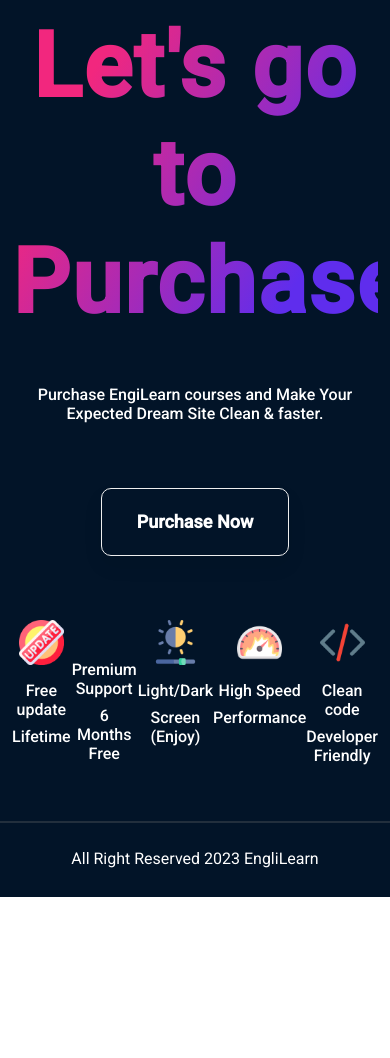
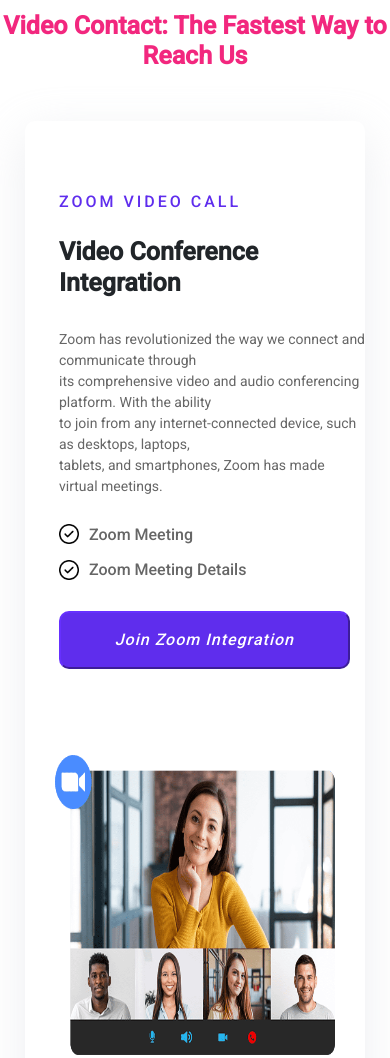
Before and after one commit to mdsajib360/EngiLearnLms, a plain HTML site: page index.html in a window 390 px wide. Shown: the part 6660-7718 px from the top of the page. Before the commit the page ends 7557 px from the top, so only its background shows below. Drawn offline with nearby package versions, Linux system fonts and the light colour scheme.

Commit message:
responsive zoom

```diff
--- a/index.html
+++ b/index.html
@@ -9,7 +9,7 @@
     </style>
 
 
-        <link href="https://cdn.jsdelivr.net/npm/bootstrap@5.3.2/dist/css/bootstrap.min.css" rel="stylesheet"
+    <link href="https://cdn.jsdelivr.net/npm/bootstrap@5.3.2/dist/css/bootstrap.min.css" rel="stylesheet"
         integrity="sha384-T3c6CoIi6uLrA9TneNEoa7RxnatzjcDSCmG1MXxSR1GAsXEV/Dwwykc2MPK8M2HN" crossorigin="anonymous">
     <link rel="stylesheet" href="style.css">
     <link rel="stylesheet" href="https://cdn.jsdelivr.net/npm/bootstrap-icons@1.11.1/font/bootstrap-icons.css">
@@ -25,8 +25,8 @@
             <!-- logo -->
             <div><a class="navbar-brand" href="#"><img src="images/logo/logo2.png" id="logo" alt=""></a></div>
             <button class="navbar-toggler" type="button" data-bs-toggle="collapse"
-                data-bs-target="#navbarSupportedContent" aria-controls="navbarSupportedContent"
-                aria-expanded="false" aria-label="Toggle navigation">
+                data-bs-target="#navbarSupportedContent" aria-controls="navbarSupportedContent" aria-expanded="false"
+                aria-label="Toggle navigation">
                 <span class="navbar-toggler-icon"></span>
             </button>
 
@@ -81,7 +81,7 @@
 
 
     </nav>
-        <!-- nav end -->
+    <!-- nav end -->
     <header>
 
 
@@ -119,12 +119,12 @@
     <main>
 
         <!-- core features start -->
-        <section id="core_features" class="text-center">
+        <section id="core_features" class="text-center mb-5">
             <h1>Core Features</h1>
             <h3>EngiLearn Exclusive Features </h3>
             <div class="core_cards" id="core_cards">
 
-                   <!-- <div class="single_cards">
+                <!-- <div class="single_cards">
                     <div class="inner mb-3">
                         <div class="icon  d-block">
                             <img src="images/core/c1.png" alt="">
@@ -140,19 +140,55 @@
             </div>
         </section>
         <!-- core feature end  -->
+
+        <section class="contact">
+            <h1 class="text-center contact_title mb-5">
+                Video Contact: The Fastest Way to Reach Us
+            </h1>
+            <div class="video_container">
+
+                    <div class="details">
+                        <h6 class="zoom">ZOOM VIDEO CALL</h6>
+                        <h3>Video Conference Integration</h3>
+                        <p>
+                            Zoom has revolutionized the way we connect and communicate through <br> its comprehensive video and audio
+                            conferencing
+                            platform. With the ability<br> to join from any internet-connected device, such as desktops, laptops,<br>
+                            tablets, and
+                            smartphones, Zoom has made virtual meetings.
+
+                        </p>
+                        <div class="meeting d-flex align-items-center">
+                            <img src="images/icons/check-mark.png" alt="">
+                            <h6 class="mt-2">Zoom Meeting</h6>
+                        </div>
+                        <div class="meeting d-flex align-items-center mb-4">
+                            <img src="images/icons/check-mark.png" alt="">
+                            <h6 class="mt-2">Zoom Meeting Details</h6>
+                        </div>
+
+                        <button class="default_btn">Join Zoom Integration</button>
+
+                    </div>
+                    <div class="zoom_img">
+                        <img class="" src="images/zoom/zoom.png" alt="">
+                    </div>
+
+            </div>
+        </section>
     </main>
 
 
 
 
-    <footer style="background-color:#021428">
+    <footer style="background-color:#021428;;">
         <!-- purchase section -->
-        <section id="purchase" class="container text-center" >
-            <h1 class="mb-5" id="title">Let's go to Purchase</h1>
-            <h6 class="mb-3">Purchase EngiLearn courses and Make Your Expected Dream Site Clean & faster.
+        <section id="purchase" class="container mt-5 text-center" style="height: 60vh;">
+            <h1 class="mt-5 mb-3" id="title">Let's go to Purchase</h1>
+            <h6 class="mt-5">Purchase EngiLearn courses and Make Your Expected Dream Site Clean & faster.
             </h6>
-            <button class="my-5" id="purchase_btn">Purchase Now</button>
-            <div class="features my-3 d-flex justify-content-around">
+            <button class="mt-5 mb-3" id="purchase_btn">Purchase Now</button>
+            <div class="features my-5">
                 <div id="feature1">
                     <div class="mb-3 img">
                         <img src="images/features/feature1.png" alt="">
@@ -215,7 +251,7 @@
             </div>
         </section>
         <div class="footer-copyright text-center mt-5 ">
-            <p class="mt-4">All Right Reserved 2023 EngliLearn</p>
+            <p class="mt-5">All Right Reserved 2023 EngliLearn</p>
         </div>
     </footer>
     <script src="/script.js"></script>
--- a/style.css
+++ b/style.css
@@ -27,8 +27,9 @@
 
 
 }
-#banner_img{
-    width:80%;
+
+#banner_img {
+    width: 80%;
     height: 90vh;
 }
 
@@ -44,7 +45,7 @@
     --whitegrey3: #E7DEFF;
 }
 
-#title  {
+#title {
     font-size: 90px;
     font-weight: 900;
     color: var(--secondaryColor);
@@ -103,7 +104,8 @@
 }
 
 /* core features */
-#core_features h1 {
+#core_features h1,
+.contact_title {
     color: var(--secondaryColor) !important;
     color: var(--secondaryColor);
     font-size: 60px;
@@ -158,38 +160,133 @@
     line-height: 28px;
     color: var(--blackColor);
 }
+
 .inner img {
     max-width: 80px;
 }
 
 /* core feature end */
 
-#banner_img h1{
+#banner_img h1 {
     font-size: 80px;
     font-weight: bold;
     color: #fff;
 }
-#banner_img h6{
+
+#banner_img h6 {
     font-size: 0.9375rem;
     color: var(--whiteColor)
 }
-.at{
+
+.at {
     font-size: 50px;
     font-weight: bold;
     color: red;
 }
-.mail{
+
+.mail {
     font-size: 18px !important;
 
 }
-.mail:hover{
-    color:rgba(169, 13, 13, 0.787) !important;
+
+.mail:hover {
+    color: rgba(169, 13, 13, 0.787) !important;
 }
 
-.support{
+.support {
     display: flex;
     align-items: center;
 }
+
+/* support end */
+
+/* video contact */
+.zoom {
+    font-weight: 500;
+    font-size: 16px;
+    line-height: 30px;
+    color: var(--primaryColor);
+    display: inline-block;
+    text-transform: uppercase;
+    margin-bottom: 20px;
+    letter-spacing: 3px;
+}
+
+.video_container h3 {
+    font-size: 40px;
+    margin-bottom: 15px;
+    line-height: 1.23;
+    font-weight: 700;
+}
+
+.video_container p {
+    font-size: 16px;
+    margin-bottom: 20px;
+    color: var(--darkdeep2);
+
+}
+
+.meeting img {
+    width: 20px;
+    margin-right: 10px;
+}
+
+.meeting h6 {
+    font-size: 20px;
+    color: var(--darkdeep2);
+}
+
+.default_btn {
+    color: var(--whiteColor);
+    background: #5F2DED;
+    border-color: #5F2DED;
+    font-weight: 500;
+    font-style: italic;
+    letter-spacing: 1px;
+    padding: 15px 35px;
+    width: 500px;
+    border-radius: 10px;
+
+}
+
+.details h3 {
+    margin-bottom: 30px;
+}
+.contact {
+    margin-bottom: 50px !important;
+    /*width: 100%; */
+
+    /* margin-right: 100px; */
+
+
+}
+.video_container {
+    /* width: 95%; */
+    height: 700px;
+    display: flex;
+    justify-content: space-evenly;
+    align-items: center;
+    box-shadow: 0 13px 48px 0 rgba(215, 216, 222, 0.44);
+    border-radius: 10px;
+    transition: all 0.5s cubic-bezier(0.645, 0.045, 0.355, 1);
+    border-radius: 10px;
+
+}
+
+.video_container :hover {
+    transform: translateY(-10px);
+}
+
+
+
+
+
+
+
+
+
+
+
 /* media queries */
 
 @media only screen and (max-width: 994px) {
@@ -218,7 +315,16 @@
     }
 }
 
+/* footer */
+.features {
+    display: grid;
+    grid-template-columns: repeat(5, 1fr);
+}
+.features h6{
+    color: rgb(208, 196, 196) !important;
+}
 
+/* footer */
 
 
 /* meadia queries for core features  */
@@ -250,28 +356,118 @@
 /* media for banner_content */
 
 @media only screen and (max-width: 600px) {
-    .banner_content{
+    .banner_content {
         padding-top: 10px !important;
         padding-left: 10px !important;
     }
-    #banner h1{
+
+    #banner h1 {
         font-size: 15px !important;
     }
-    #banner h6{
+
+    #banner h6 {
         font-size: 10px;
     }
-    .icon_field img{
+
+    .icon_field img {
         width: 200px !important;
     }
-    .support{
+
+    .support {
         margin: 0 !important;
         margin-bottom: 3px !important;
     }
-    .support h6{
+
+    .support h6 {
         font-size: 10px !important;
     }
-    .at{
+
+    .at {
         font-size: 15px !important;
         font-weight: 500;
     }
 }
+
+/* media for footer */
+@media only screen and (max-width: 600px) {
+    footer h1 {
+        font-size: 30px !important;
+    }
+
+    footer h2 {
+        font-size: 15px !important;
+    }
+
+    .features {
+
+        grid-template-columns: repeat(2, 1fr);
+    }
+}
+
+/* media for contact */
+@media only screen and (max-width:1980px){
+    .video_container{
+        margin: 0 200px;
+    }
+    .zoom_img img{
+        width: 600px;
+    }
+}
+@media only screen and (max-width:1699px){
+    .video_container{
+        margin: 0 100px;
+    }
+}
+
+
+
+
+@media  only screen and (max-width:1400px) {
+
+    .details p{
+      font-size: 14px;
+    }
+    .details h3{
+        font-size: 30px;
+    }
+    .zoom_img img{
+        width: 500px;
+        height: 400px;
+    }
+    .default_btn{
+        width: 90%;
+    }
+
+}
+@media only screen and (max-width:600px) {
+    .default_btn{
+        width: 95%;
+
+    }
+
+    .video_container{
+        flex-direction: column;
+        height: 1000px;
+
+        border-radius: 10px;
+        /* margin-left: 25px; */
+        margin:50px 25px;
+    }
+    .zoom_img img {
+        width: 280px !important;
+        height: 300px;
+    }
+    .details h3{
+        font-size: 25px;
+    }
+    .details{
+        margin-left: 10%;
+        margin-bottom: 20px;
+    }
+    .meeting h6{
+        font-size: 16px !important;
+    }
+    .contact h1{
+        font-size: 25px;
+    }
+}
```
Also changed, not shown: images/icons/check-mark.png (added), images/zoom/zoom.png (added). Lines whose indentation alone changed are shown as unchanged.
